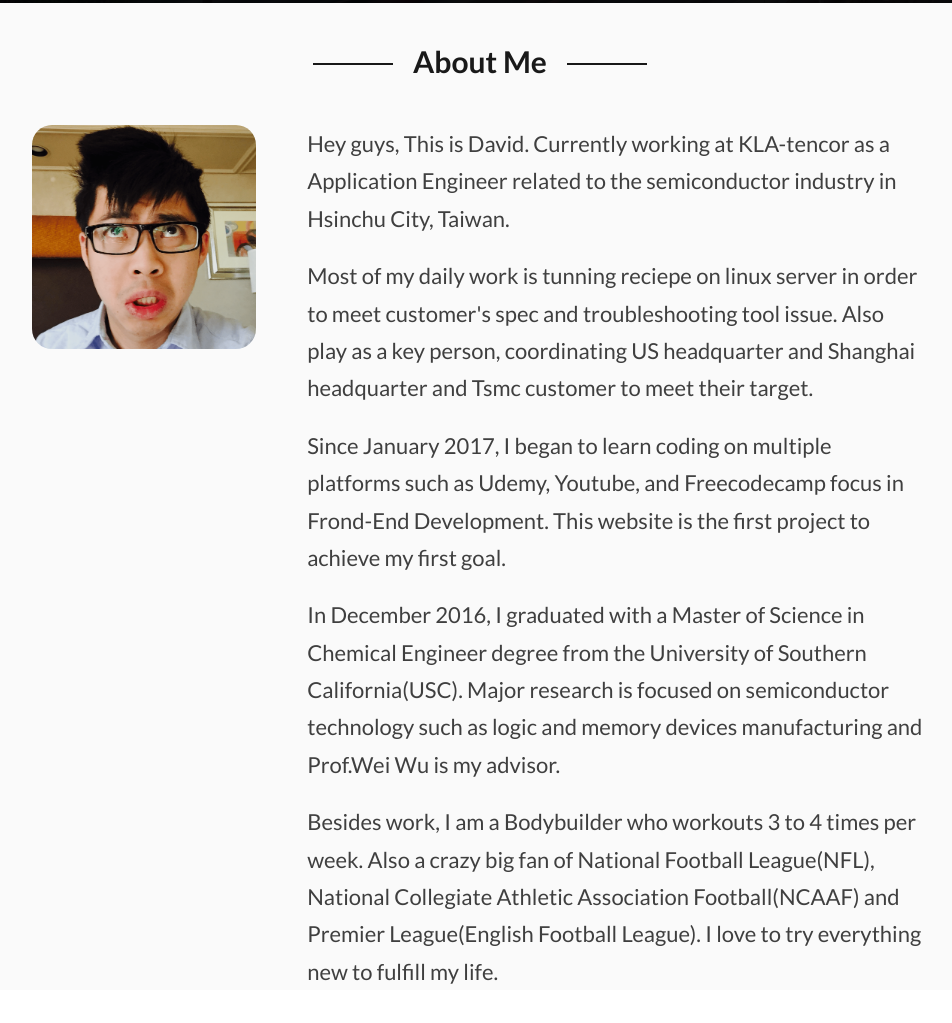
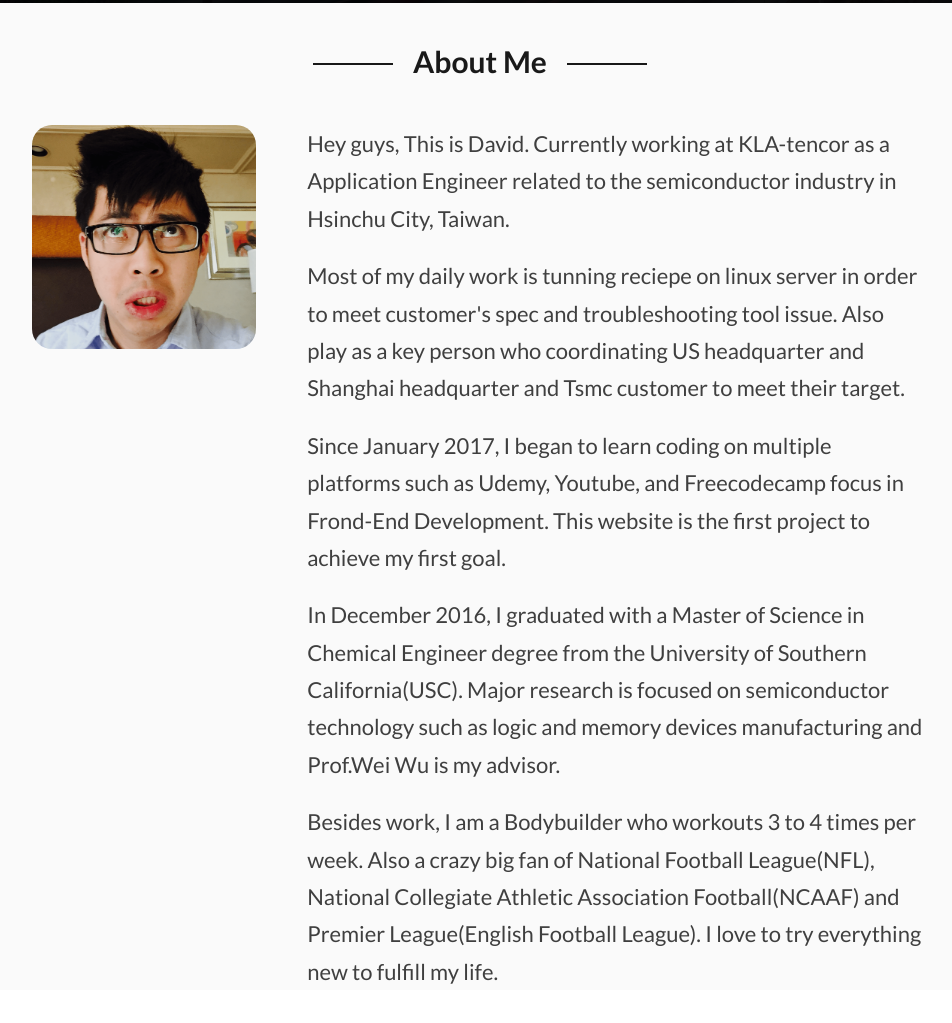
Before and after one commit to david11yf29/david11yf29.github.io, a website: page index.html in a window 1280 px wide. Shown: the part 797-1820 px from the top of the page, without its empty margins (160-1112 px from the left). Drawn offline with nearby package versions, Linux system fonts and the light colour scheme.

```diff
--- a/index.html
+++ b/index.html
@@ -29,7 +29,7 @@
                 </div>
                 <div class="intro__box--content">
                     <p class="paragraph-margin-top">Hey guys, This is David. Currently working at KLA-tencor as a Application Engineer related to the semiconductor industry in Hsinchu City, Taiwan.</p>
-                    <p class="paragraph-margin-top">Most of my daily work is tunning reciepe on linux server in order to meet customer's spec and troubleshooting tool issue. Also play as a key person, coordinating US headquarter and Shanghai headquarter and Tsmc customer to meet their target.</p>
+                    <p class="paragraph-margin-top">Most of my daily work is tunning reciepe on linux server in order to meet customer's spec and troubleshooting tool issue. Also play as a key person who coordinating US headquarter and Shanghai headquarter and Tsmc customer to meet their target.</p>
                     <p class="paragraph-margin-top">Since January 2017, I began to learn coding on multiple platforms such as Udemy, Youtube, and Freecodecamp focus in Frond-End Development. This website is the first project to achieve my first goal.</p>
                     <p class="paragraph-margin-top">In December 2016, I graduated with a Master of Science in Chemical Engineer degree from the University of Southern California(USC). Major research is focused on semiconductor technology such as logic and memory devices manufacturing and Prof.Wei Wu is my advisor.</p>
                     <p class="paragraph-margin-top">Besides work, I am a Bodybuilder who workouts 3 to 4 times per week. Also a crazy big fan of National Football League(NFL), National Collegiate Athletic Association Football(NCAAF) and Premier League(English Football League). I love to try everything new to fulfill my life.</p>
```
